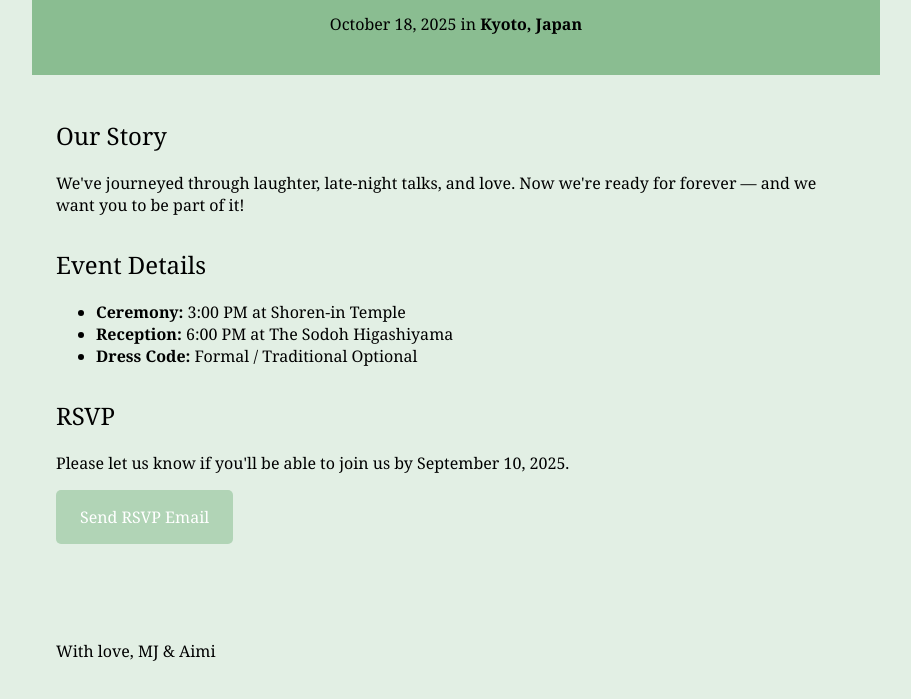
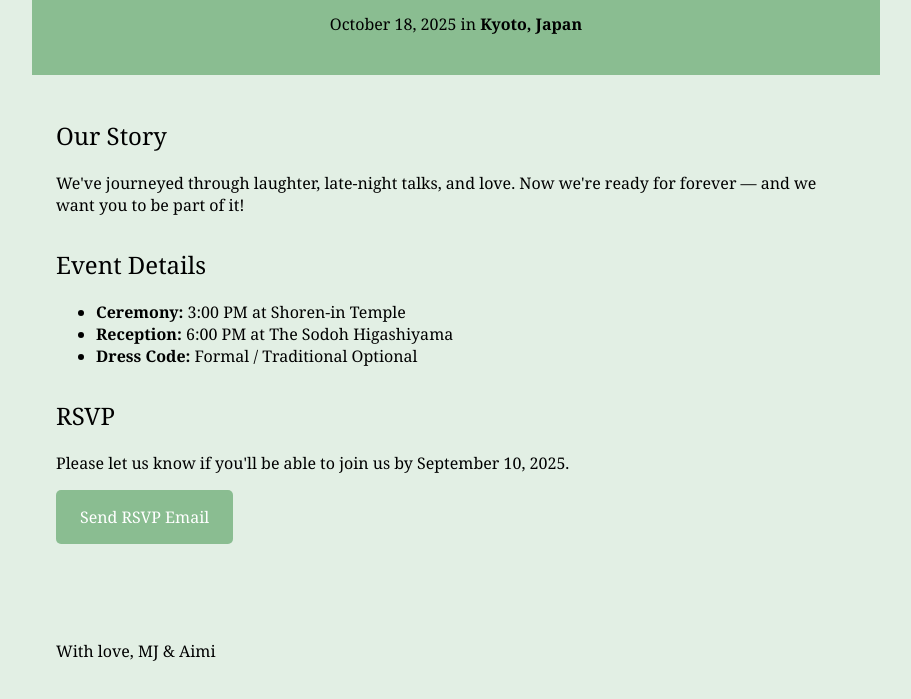
Before and after one commit to vllgmzelle/Wedding, a plain HTML site: page index.html in a window 1280 px wide. Shown: the part 135-834 px from the top of the page, without its empty margins (184-1095 px from the left). Drawn offline with Linux system fonts and the light colour scheme.

Commit message:
Update index.html

```diff
--- a/index.html
+++ b/index.html
@@ -35,7 +35,7 @@ outline: 2px dashed #333;
 .rsvp-button {
 display: inline-block;
 padding: 1rem 1.5rem;
-background-color:#b1d4b6;
+background-color:#8abd91;
 color: white;
 text-decoration: none;
 border-radius: 5px;
```
